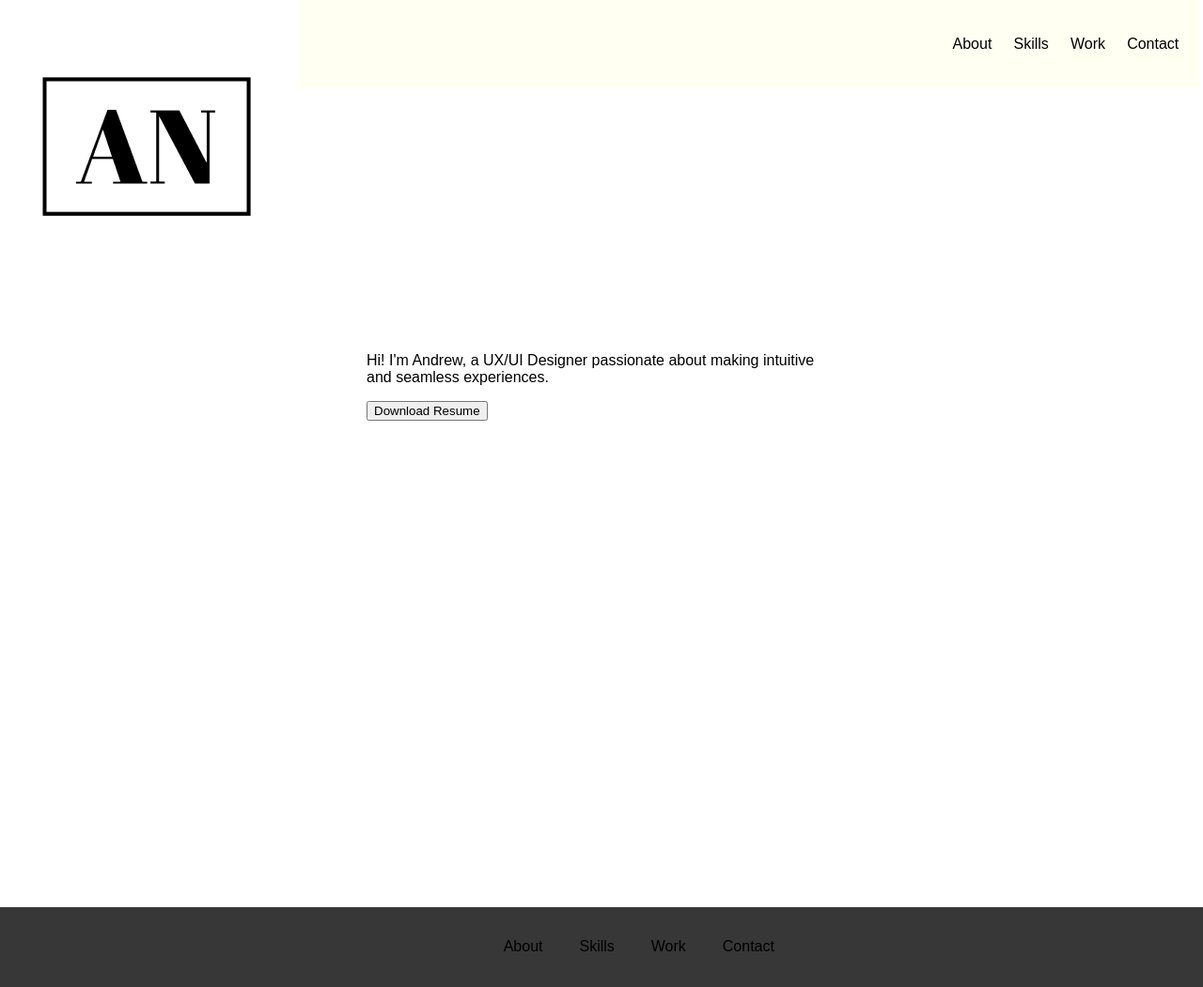
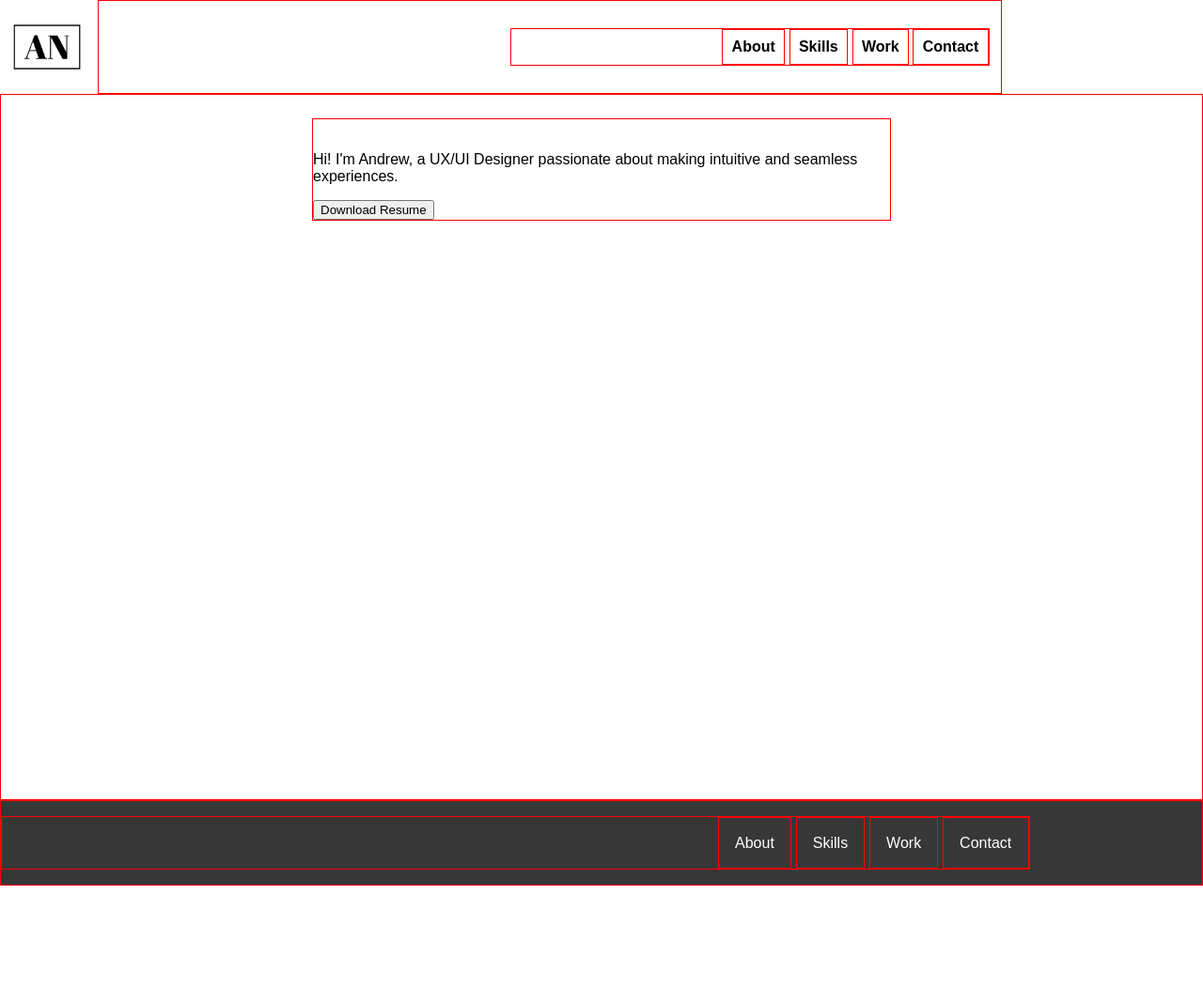
Before and after one commit to andrew-nguyen168/UX_UI_HW_18, a plain HTML site: page index.html in a window 1280 px wide. Shown: the whole page at 94% size. After the commit the page ends 943 px from the top, so only its background shows below. Drawn offline with Linux system fonts and the light colour scheme.

Commit message:
Random changes

```diff
--- a/css/style.css
+++ b/css/style.css
@@ -1,7 +1,11 @@
 body{
-    padding:0;
     margin: 0;
     font-family: Arial, Helvetica, sans-serif;
+}
+
+.logo {
+    height: 100px;
+    width: 100px;
 }
 .inline-block {
     display: inline-block;
@@ -15,40 +19,43 @@ body{
 nav {
     width: 73%;
     padding: 1%;
-    /* border: 1px solid; */
     text-align: right;
-    background-color: #fffff2;
+    font-weight: bold;
+    border: 1px solid red;
 }
 nav li {
     padding: 2%;
+    border: 1px solid red;
 }
 ul {
     width: 50%;
     margin-left: auto;
-    /* border: 1px solid; */
+    border: 1px solid red;
 }
 .heroImg {
-  height:600px;
+  height:700px;
   padding: 25px;
-  /* border: 1px solid; */
+  border: 1px solid red;
 }
 .content {
-    width: 500px;
+    width: 50%;
     margin: 0 auto;
-    box-shadow: 5px;
-    /* border: 1px solid; */
+    border: 1px solid red;
 }
 footer {
     background-color: #373738;
     padding-right: 10%;
+    color:white;
+    border: 1px solid red;
 }
 footer ul {
     display: inline-block;
     vertical-align: top;
     padding-left: 45%;
-    /* border: 1px solid red; */
+    border: 1px solid red;
+    text-align: right;
 }
 footer li {
-    /* border: 1px solid red; */
     padding: 3%;
+    border: 1px solid red;
 }
--- a/index.html
+++ b/index.html
@@ -7,7 +7,7 @@
     <body>
         <header class="navigation">
             <div class="inline-block logo">
-                <img src="images/AN-logo.png">
+                <img class="logo" src="images/AN-logo.png">
             </div>
             <nav class="inline-block">
                 <ul>
```
